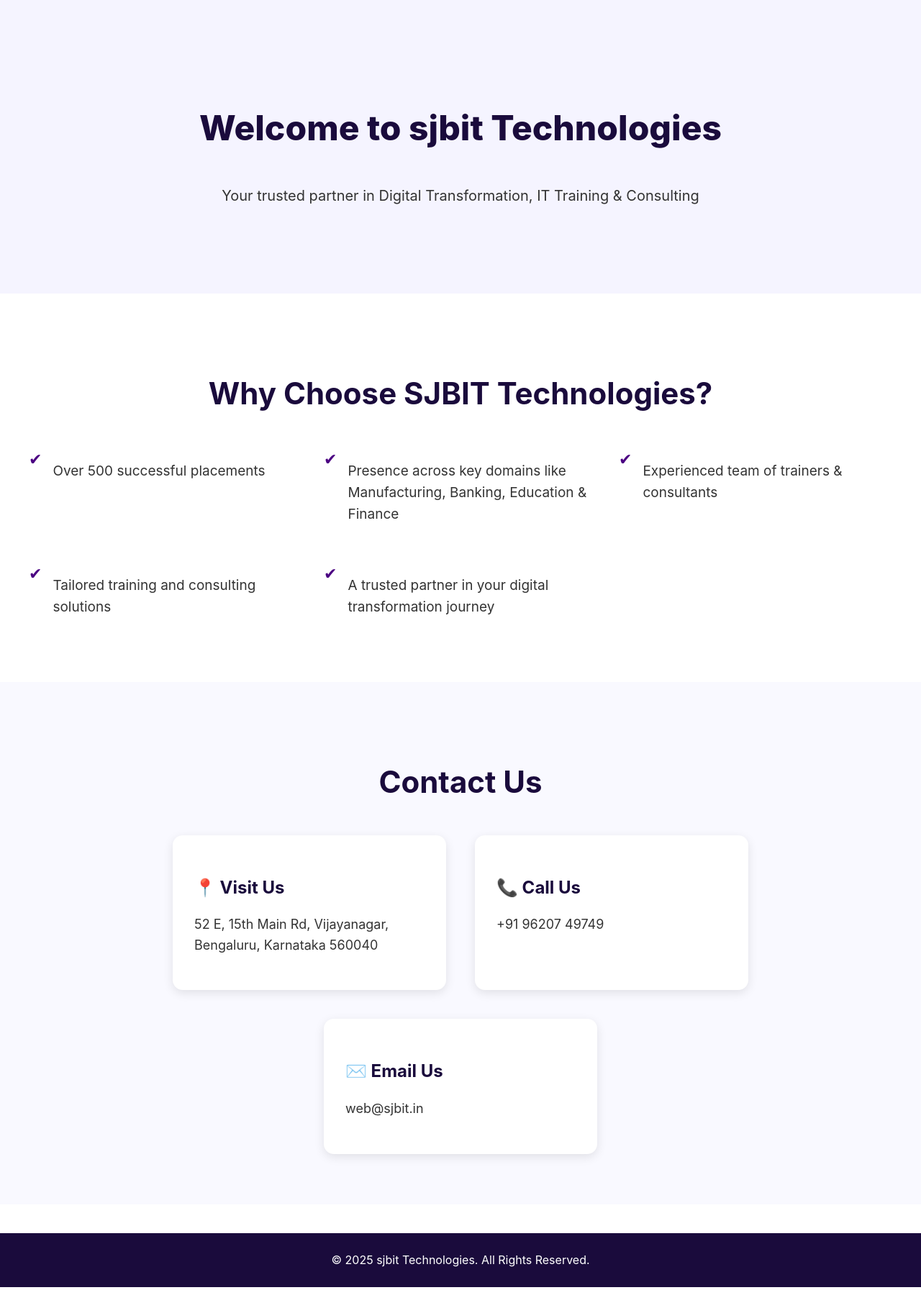
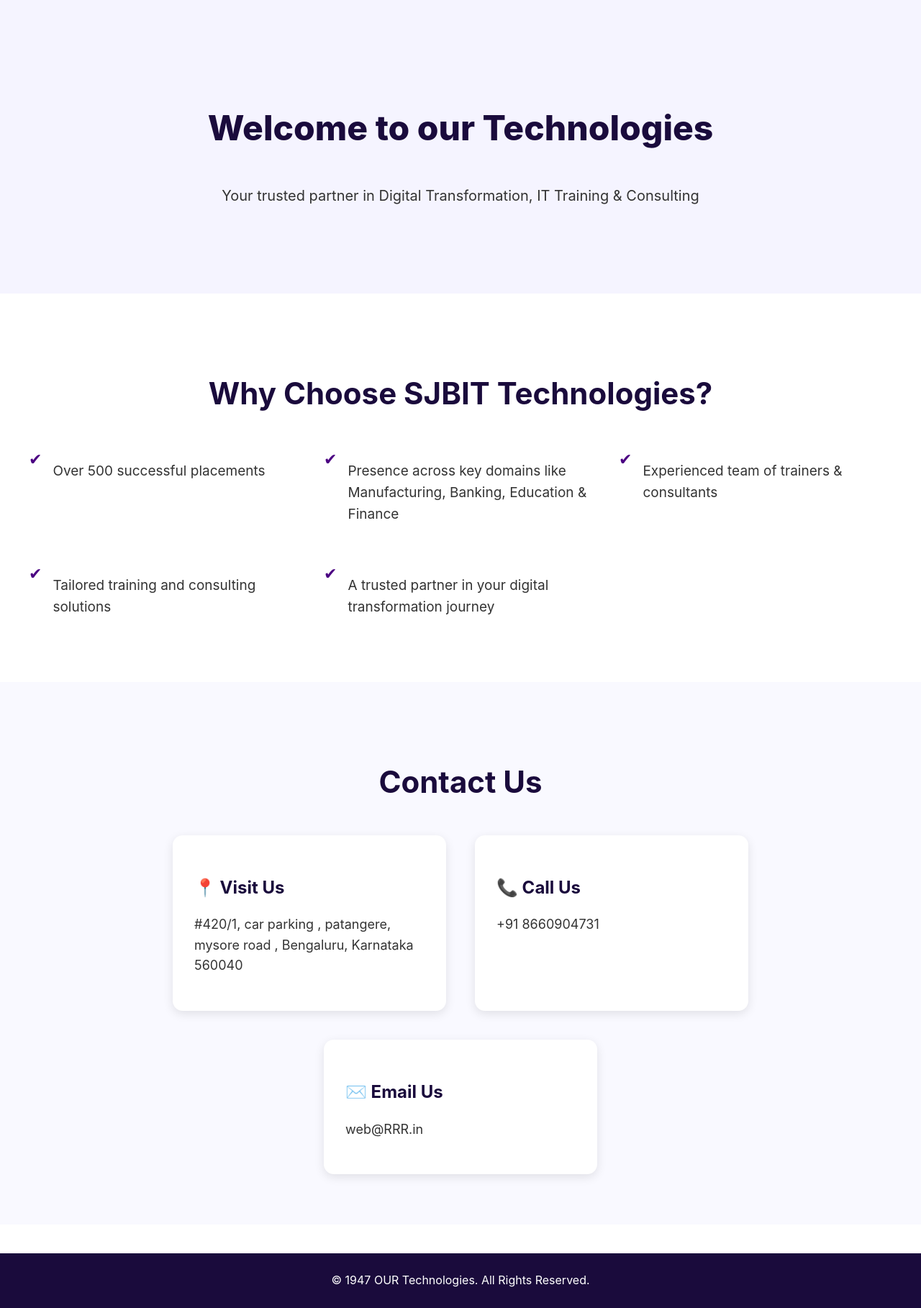
Before and after one commit to Shaunak-programer/actiondemo, a Python web app: template templates/index.html in a window 1280 px wide. Shown: the whole page at 72% size. Before the commit the page ends 1789 px from the top, so only its background shows below. Run offline with Jinja, Linux system fonts and the light colour scheme; the template is opened without the code that fills it, so the values that code supplies are empty.

Commit message:
Update company name and contact details in HTML
updated to our technology

```diff
--- a/templates/index.html
+++ b/templates/index.html
@@ -3,7 +3,7 @@
 <head>
     <meta charset="UTF-8" />
     <meta name="viewport" content="width=device-width, initial-scale=1.0" />
-    <title>sjbit Technologies</title>
+    <title>OUR Technologies</title>
 
     <style>
         body {
@@ -104,7 +104,7 @@
 
     <!-- HERO SECTION -->
     <section class="hero">
-        <h1>Welcome to sjbit Technologies</h1>
+        <h1>Welcome to our Technologies</h1>
         <p>Your trusted partner in Digital Transformation, IT Training & Consulting</p>
     </section>
 
@@ -145,19 +145,19 @@
             <div class="contact-card">
                 <h3>📍 Visit Us</h3>
                 <p>
-                    52 E, 15th Main Rd, Vijayanagar,<br>
-                    Bengaluru, Karnataka 560040
+                    #420/1, car parking , patangere,<br>
+                    mysore road , Bengaluru, Karnataka 560040
                 </p>
             </div>
 
             <div class="contact-card">
                 <h3>📞 Call Us</h3>
-                <p>+91 96207 49749</p>
+                <p>+91 8660904731</p>
             </div>
 
             <div class="contact-card">
                 <h3>✉️ Email Us</h3>
-                <p>web@sjbit.in</p>
+                <p>web@RRR.in</p>
             </div>
 
         </div>
@@ -165,7 +165,7 @@
 
     <!-- FOOTER -->
     <footer>
-        © 2025 sjbit Technologies. All Rights Reserved.
+        © 1947 OUR Technologies. All Rights Reserved.
     </footer>
 
 </body>
```
